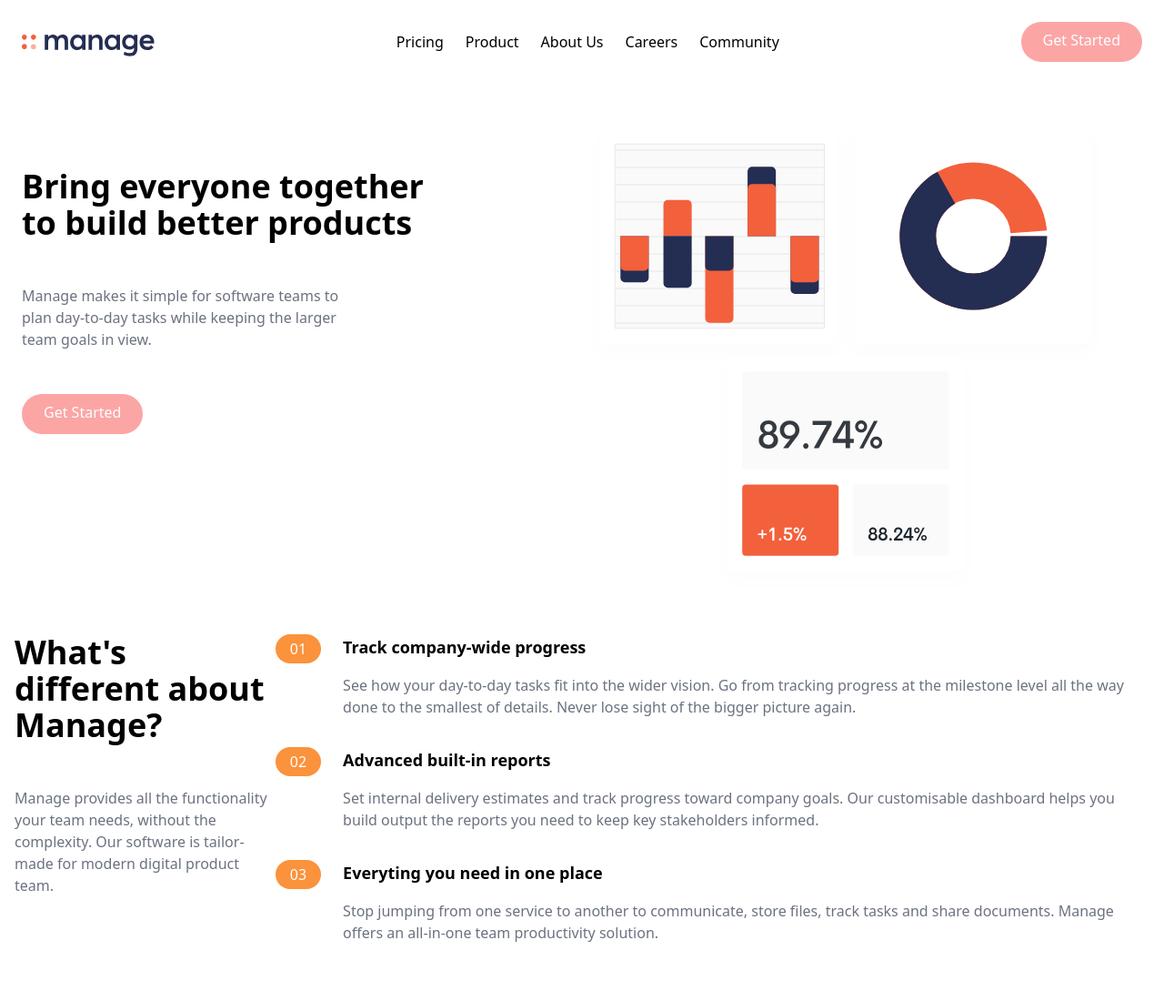
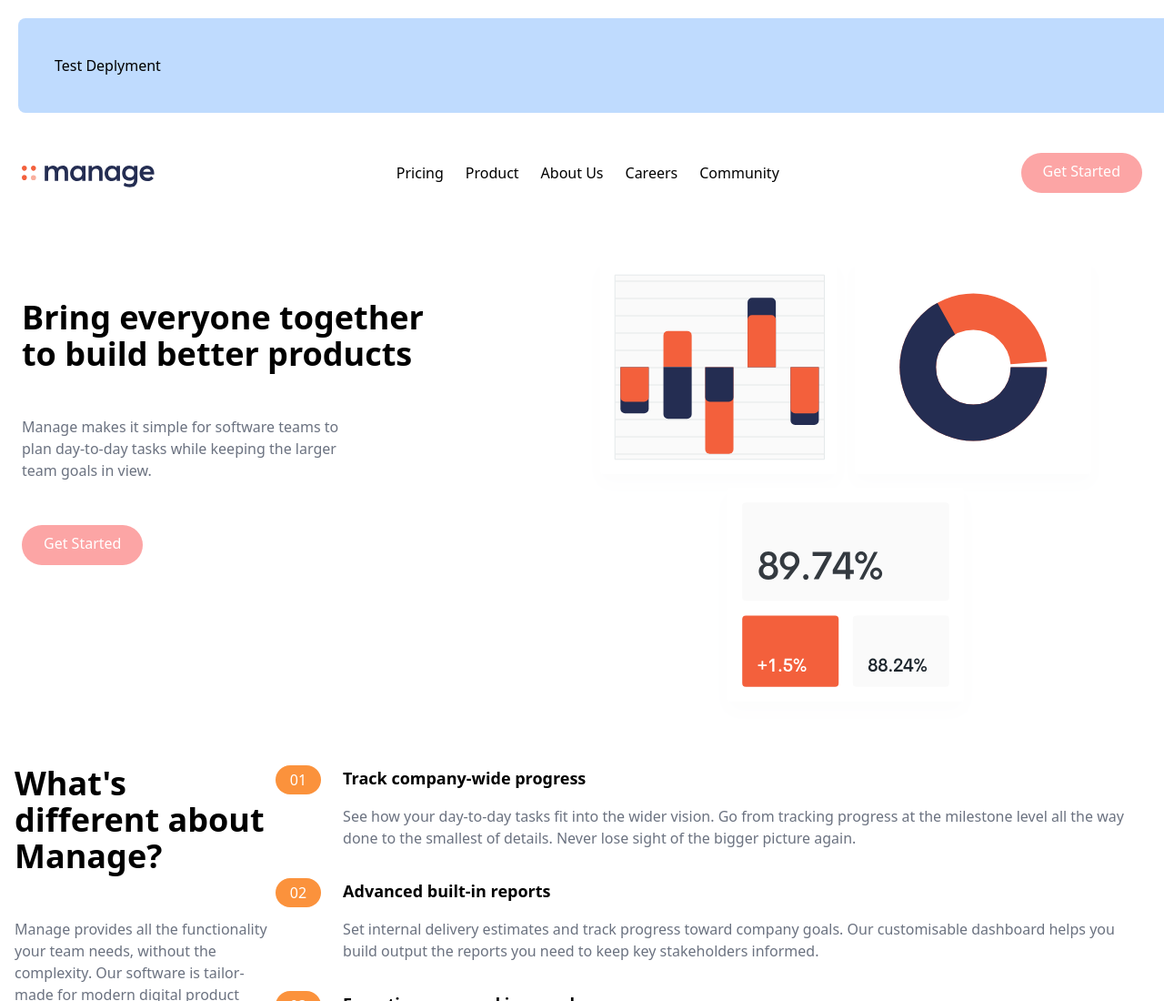
Before and after one commit to umurung/Tailwind-manage, a website: page index.html in a window 1280 px wide. Shown: the top 1100 px of the page at 91% size. Drawn offline with nearby package versions, Linux system fonts and the light colour scheme; files that its build step writes are made by us from their sources.

Commit message:
Update index.html

```diff
--- a/index.html
+++ b/index.html
@@ -9,6 +9,9 @@
         <script src="https://cdn.tailwindcss.com"></script>
     </head>
     <body>
+        <h1 class="bg-blue-200 w-full p-10 m-5 rounded-lg">
+          Test Deplyment
+        </h1>
         <!-- Nav  bar -->
         <nav class="relative container mx-auto p-6">
             <!-- Flex container -->
```
